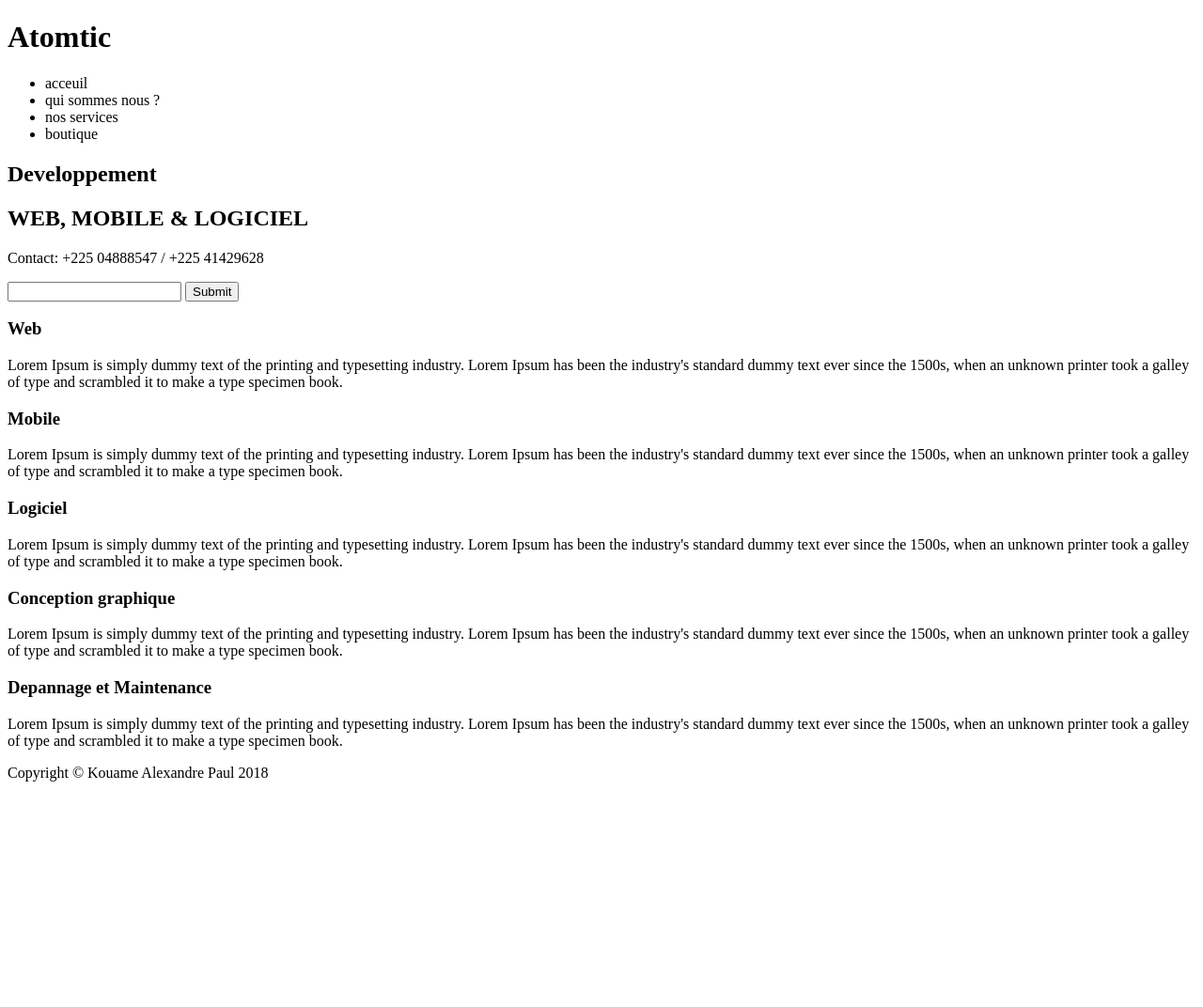
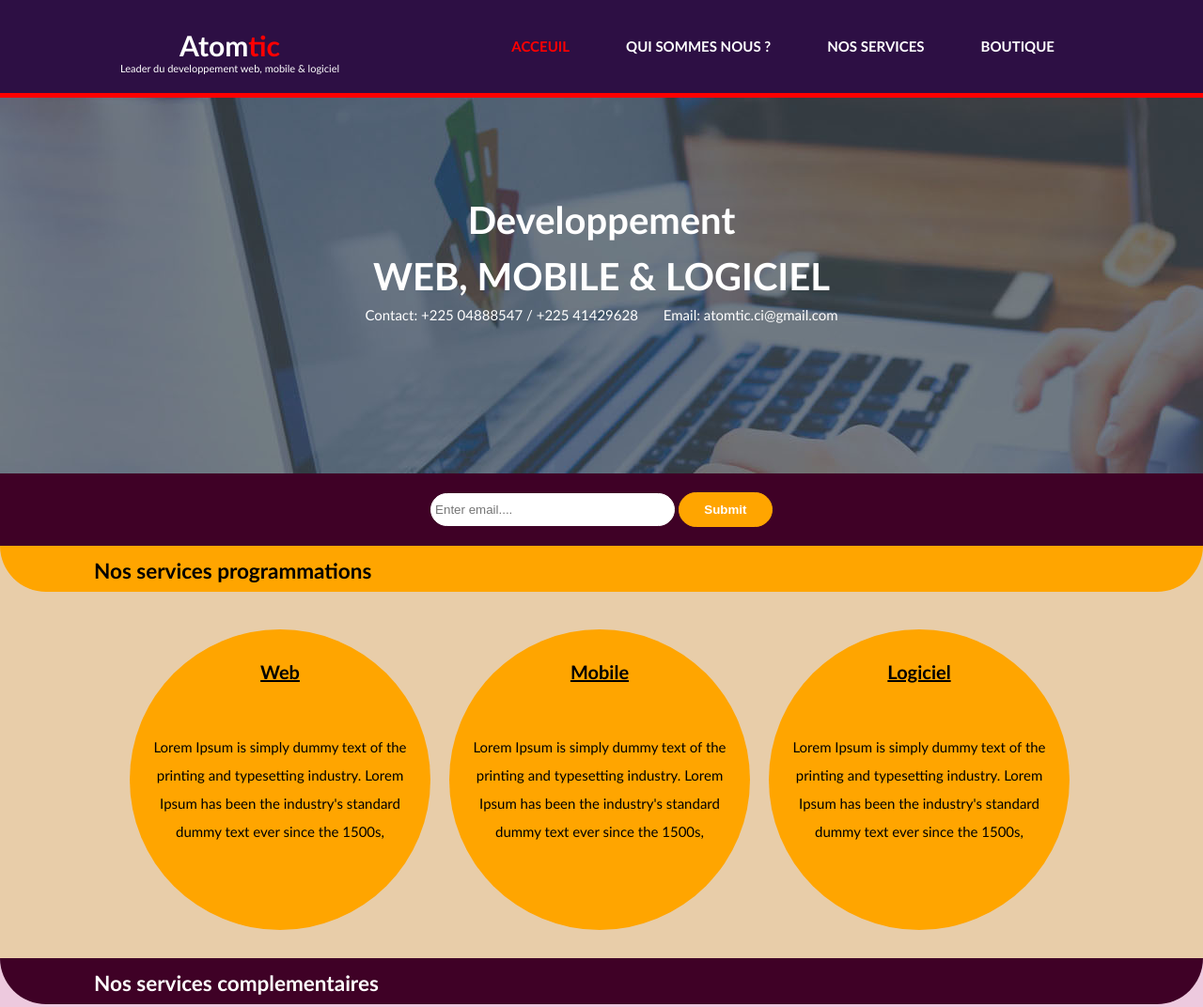
Before and after one commit to yedonn/atomtic, a plain HTML site: page index.html in a window 1280 px wide. Shown: the top 1072 px of the page at 94% size. Before the commit the page ends 848 px from the top, so only its background shows below. Drawn offline with Linux system fonts and the light colour scheme.

Commit message:
index page complete

```diff
--- /dev/null
+++ b/css/style.css
@@ -0,0 +1,227 @@
+*
+{
+    margin: 0px;
+    padding: 0px;
+}
+
+body
+{
+    font-size: 15px;
+    font-family: 'Trebuchet MS', Helvetica, sans serif ;
+    background-color: #e7e7e7;
+    line-height: 1.5;
+}
+
+.container
+{
+    width: 80%;
+    overflow: hidden;
+    margin: auto;
+}
+
+h3
+{
+    font-size: 20px;
+    text-decoration: underline;
+}
+
+/*-------------------- header --------------------*/
+header
+{
+    min-height: 40px;
+    background-color: #2D0F44;
+    border-bottom: 5px solid red;
+    color: white;
+    padding: 20px 0px;
+    line-height: 1.2;
+}
+
+header .branding
+{
+    float: left;
+    margin-top: 10px;
+    text-align: center;
+}
+
+header .branding p
+{
+    font-size: 11px;
+}
+
+header ul
+{
+    float: right;
+}
+
+header li
+{
+    list-style-type: none;
+    float: left;
+}
+
+header a
+{
+    display:inline-block;
+    text-transform: uppercase;
+    font-weight: bold;
+    text-decoration: none;
+    color: white;
+    padding: 20px 30px;
+}
+
+header a:hover
+{
+    display:inline-block;
+    text-transform: uppercase;
+    padding: 20px 30px;
+    font-weight: bold;
+    color: #ADABAB;
+}
+
+header .current a, header .current
+{
+    color: red;
+}
+
+/*-------------------- header fin--------------------*/
+
+/*-------------------- section banderole--------------------*/
+.banderole
+{
+    background-image: url(../img/bandeau.jpg);
+    background-repeat: no-repeat;
+    background-position: 0px -400px;
+    min-height: 400px;
+    text-align: center;
+    color: white;
+}
+
+.banderole h1
+{
+    font-size: 40px;
+    margin-top: 100px;
+}
+
+/*-------------------- fin section banderole--------------------*/
+
+
+
+/*-------------------- section souscrire--------------------*/
+
+.souscrire
+{
+    background-color: #3F0126;
+    padding: 20px;
+    text-align: center;
+}
+
+.souscrire input[type="email"]
+{
+    padding: 4px;
+    height: 25px;
+    width: 250px;
+    border-radius: 50px;
+    border: 1px solid white;
+}
+
+.souscrire input[type="submit"]
+{
+    padding: 4px;
+    height: 37px;
+    width: 100px;
+    border-radius: 50px;
+    border: 1px solid orange;
+    background-color: orange;
+    color: white;
+    font-weight: bold;
+}
+
+/*-------------------- fin section souscrire--------------------*/
+
+
+.box
+{
+    /* -- center --- */
+    float: left;
+    width: 280px;
+    height: 290px;
+    border-radius:  50%;
+    text-align: center;
+    padding: 30px 20px 0px 20px;
+    line-height: 30px;
+
+    margin: 10px 10px 30px 10px;
+}
+
+/*-------------------- section service--------------------*/
+#service
+{
+    background-color: #E8CDA9;
+}
+
+#service .box
+{
+     background-color: orange;
+}
+
+#service p
+{
+    margin-top: 50px;
+}
+
+#service h1
+{
+    background-color: orange;
+    padding:10px 0px 5px 100px;
+    border-radius: 0px 0px 100px 100px;
+    margin-bottom: 30px;
+}
+/*-------------------- fin section service--------------------*/
+
+/*-------------------- section service2--------------------*/
+#service2
+{
+    background-color: #EDC9DE;
+}
+
+#service2 h3
+{
+    color: white;
+}
+
+#service2 .box
+{
+      background-color: #3F0126;
+}
+
+#service2 h1
+{
+    background-color: #3F0126;
+    padding:10px 0px 5px 100px;
+    border-radius: 0px 0px 100px 100px;
+    margin-bottom: 30px;
+    color: white;
+}
+
+#service2 .center
+{
+    width: 70%;
+    margin: 0px auto;
+}
+
+#service2 p
+{
+    margin-top: 30px;
+    color: white;
+}
+
+/*-------------------- fin section service2--------------------*/
+
+footer
+{
+    padding: 30px;
+    border-top: 5px solid red;
+    background-color: #3F0126;
+    color: white;
+    text-align: center;
+}
--- a/index.html
+++ b/index.html
@@ -7,69 +7,76 @@
         <meta name="keywords" content="web, mobile, logiciel">
         <meta name="author" content="Kouame Alexandre Paul">
         <meta charset="utf-8">
+        <link rel="stylesheet" href="css/style.css" >
     </head>
     <body>
         <header>
             <div class="container">
-                <h1>Atom<span>tic</span></h1>
+                <div class="branding">
+                    <h1>Atom<span class="current">tic</span></h1>
+                    <p>Leader du developpement web, mobile & logiciel</p>
+                </div>
                 <ul>
-                    <li><a>acceuil</a></li>
-                    <li><a>qui sommes nous ?</a></li>
-                    <li><a>nos services</a></li>
-                    <li><a>boutique</a></li>
+                    <li class="current"><a href="index.html">acceuil</a></li>
+                    <li><a href="#">qui sommes nous ?</a></li>
+                    <li><a href="#">nos services</a></li>
+                    <li><a href="#">boutique</a></li>
                 </ul>
             </div>
         </header>
         <section class="banderole">
             <div class="container">
-                <h1>Developpement</h1>
-                <h1>WEB, MOBILE & LOGICIEL</h1>
-                <p>Contact: +225 04888547 / +225 41429628</p>
+                <h1>Developpement<br >WEB, MOBILE & LOGICIEL</h1>
+                <p>Contact: +225 04888547 / +225 41429628 &nbsp &nbsp &nbsp Email: atomtic.ci@gmail.com</p>
             </div>
         </section>
         <section class="souscrire">
             <div class="container">
                 <form>
-                    <input type="text">
-                    <input type="submit">
+                    <input type="email" placeholder="Enter email....">
+                    <input type="submit" class="bouton_1">
                 </form>
             </div>
         </section>
-        <section class="service">
+        <section id="service">
+            <h1>Nos services programmations</h1>
             <div class="container">
                 <div class="box">
                     <h3>Web</h3>
                     <p>Lorem Ipsum is simply dummy text of the printing and typesetting industry.
                     Lorem Ipsum has been the industry's standard dummy text ever since the 1500s,
-                    when an unknown printer took a galley of type and scrambled it to make a type specimen book.</p>
+                    </p>
                 </div>
-                <div class="box">
+                <div class="box" id=" middle">
                     <h3>Mobile</h3>
                     <p>Lorem Ipsum is simply dummy text of the printing and typesetting industry.
                     Lorem Ipsum has been the industry's standard dummy text ever since the 1500s,
-                    when an unknown printer took a galley of type and scrambled it to make a type specimen book.</p>
+                    </p>
                 </div>
                 <div class="box">
                     <h3>Logiciel</h3>
                     <p>Lorem Ipsum is simply dummy text of the printing and typesetting industry.
                     Lorem Ipsum has been the industry's standard dummy text ever since the 1500s,
-                    when an unknown printer took a galley of type and scrambled it to make a type specimen book.</p>
+                    </p>
                 </div>
             </div>
         </section>
-        <section class="service2">
+        <section id="service2">
+            <h1>Nos services complementaires</h1>
             <div class="container">
+                <div class="center">
                     <div class="box">
-                    <h3>Conception graphique</h3>
+                        <h3>Conception <br >graphique</h3>
                         <p>Lorem Ipsum is simply dummy text of the printing and typesetting industry.
                         Lorem Ipsum has been the industry's standard dummy text ever since the 1500s,
-                    when an unknown printer took a galley of type and scrambled it to make a type specimen book.</p>
+                        </p>
                     </div>
                     <div class="box">
-                    <h3>Depannage et Maintenance</h3>
+                        <h3>Depannage <br >et Maintenance</h3>
                         <p>Lorem Ipsum is simply dummy text of the printing and typesetting industry.
                         Lorem Ipsum has been the industry's standard dummy text ever since the 1500s,
-                    when an unknown printer took a galley of type and scrambled it to make a type specimen book.</p>
+                        </p>
+                    </div>
                 </div>
             </div>
         </section>
--- a/style.css
+++ /dev/null
@@ -1,10 +0,0 @@
-*
-{
-    margin: 0px;
-    padding: 0px;
-}
-
-body
-{
-
-}
```
Also changed, not shown: img/bandeau.jpg (added), img/logo_brush.png (added), img/logo_css.png (added), img/logo_html.png (added). Lines whose indentation alone changed are shown as unchanged.
